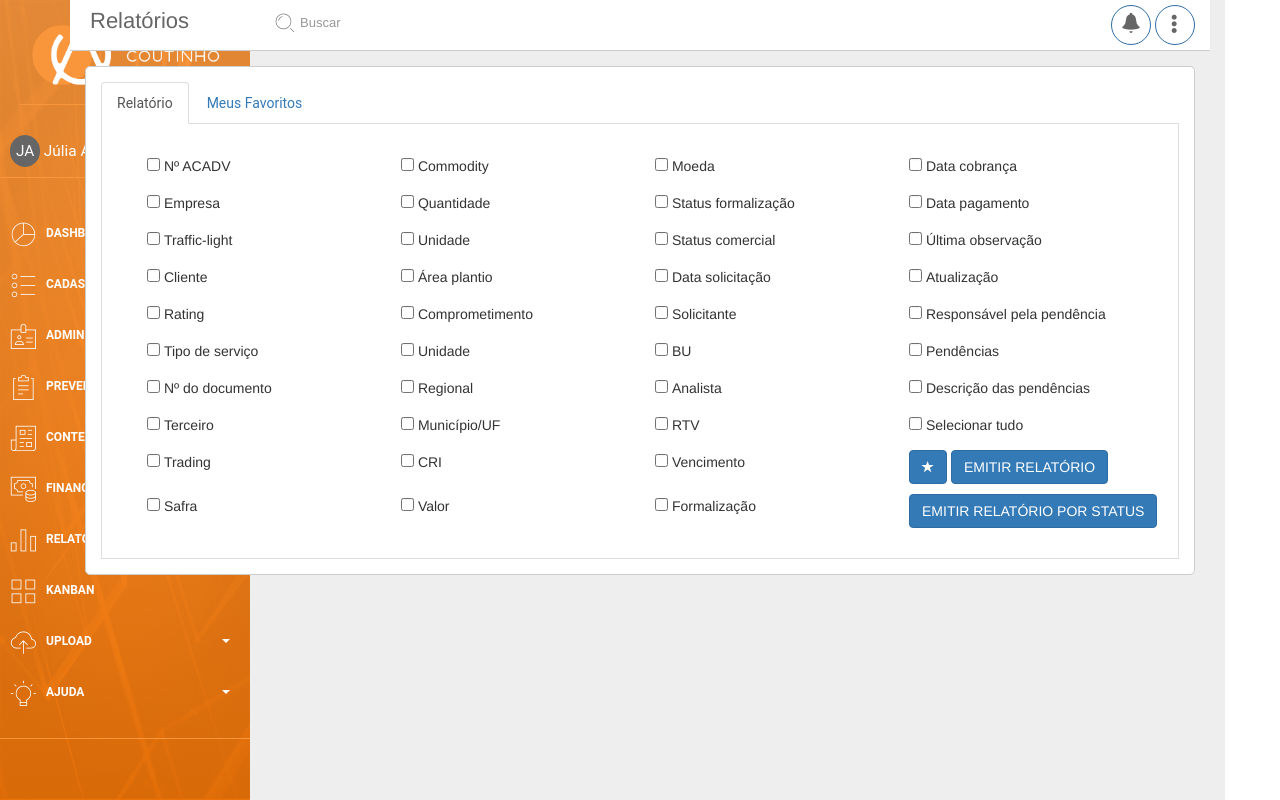
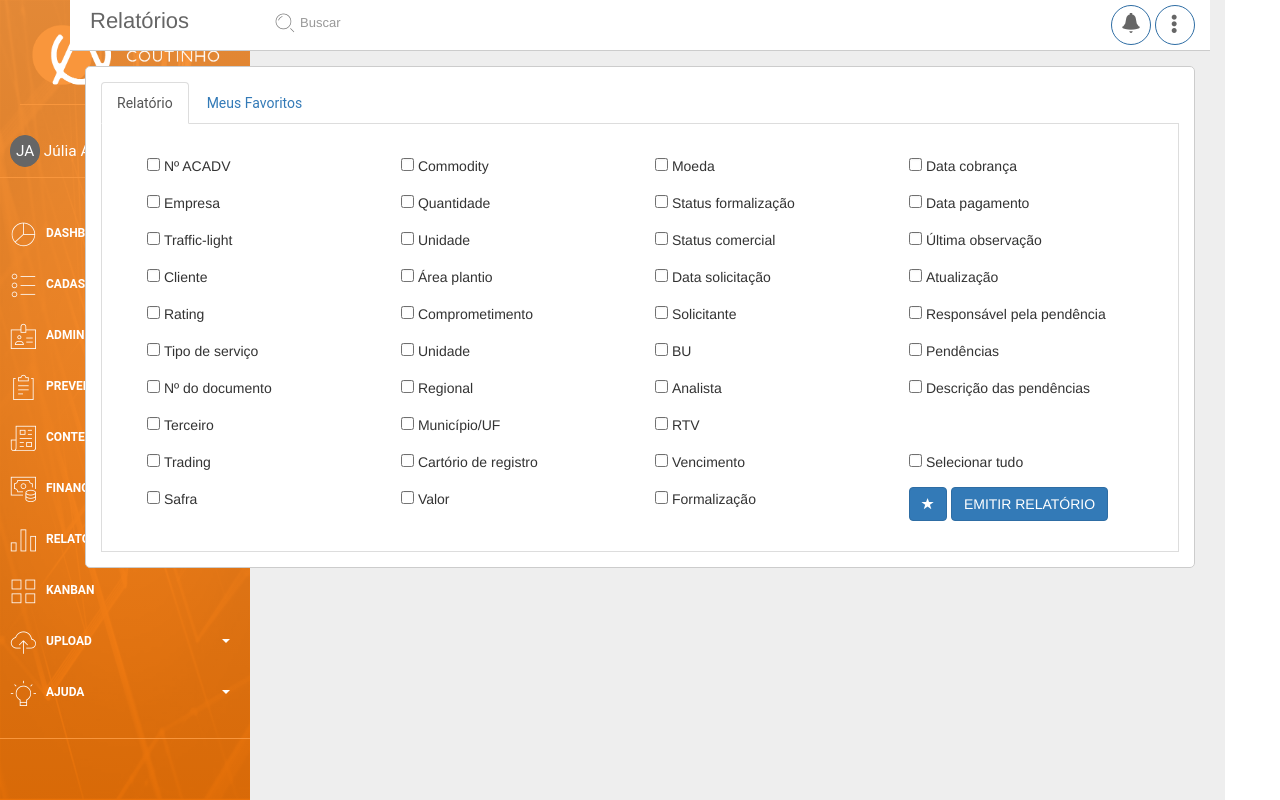
Before and after one commit to matheusfischer/matheusfischer.github.io, a website with bundled scripts: page relatorios.html in a window 1280 px wide. Built offline with nearby package versions, Linux system fonts and the light colour scheme.

Commit message:
ajuste relatorios

```diff
--- a/relatorios.html
+++ b/relatorios.html
@@ -520,10 +520,6 @@
                                     <input type="checkbox" />
                                     <label>RTV</label>
                                 </div>
-                                <div class="col-xs-3">
-                                    <input type="checkbox" id="selectAll" />
-                                    <label>Selecionar tudo</label>
-                                </div>
                                 </div>
                             <div class="row">
                                 <div class="col-xs-3">
@@ -532,17 +528,15 @@
                                 </div>
                                 <div class="col-xs-3">
                                     <input type="checkbox" />
-                                    <label>CRI</label>
+                                    <label>Cartório de registro</label>
                                 </div>
                                 <div class="col-xs-3">
                                     <input type="checkbox" />
                                     <label>Vencimento</label>
                                 </div>
                                 <div class="col-xs-3">
-                                    <button class="btn btn-primary color-primary-button remove-border">
-                                        <i style="font-size: 12px" class="glyphicon glyphicon-star"></i>
-                                    </button>
-                                    <button class="btn btn-primary color-primary-button remove-border">Emitir Relatório</button>
+                                    <input type="checkbox" id="selectAll" />
+                                    <label>Selecionar tudo</label>
                                 </div>
                                 </div>
                             <div class="row">
@@ -559,7 +553,10 @@
                                     <label>Formalização</label>
                                 </div>
                                 <div class="col-xs-3">
-                                    <button class="btn btn-primary color-primary-button remove-border">Emitir Relatório por Status</button>
+                                    <button class="btn btn-primary color-primary-button remove-border">
+                                        <i style="font-size: 12px" class="glyphicon glyphicon-star"></i>
+                                    </button>
+                                    <button class="btn btn-primary color-primary-button remove-border">Emitir Relatório</button>
                                 </div>
                                 </div>
                             </div>
```
